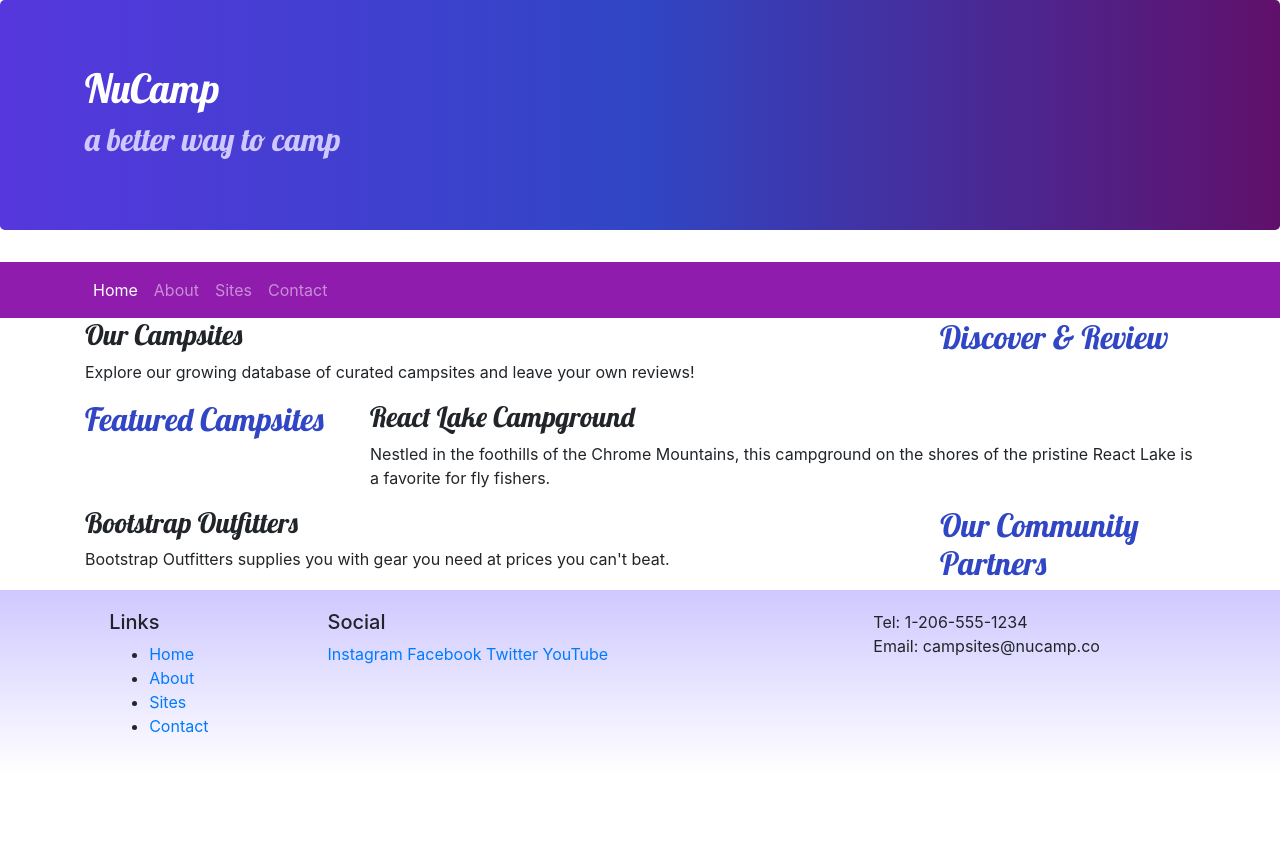
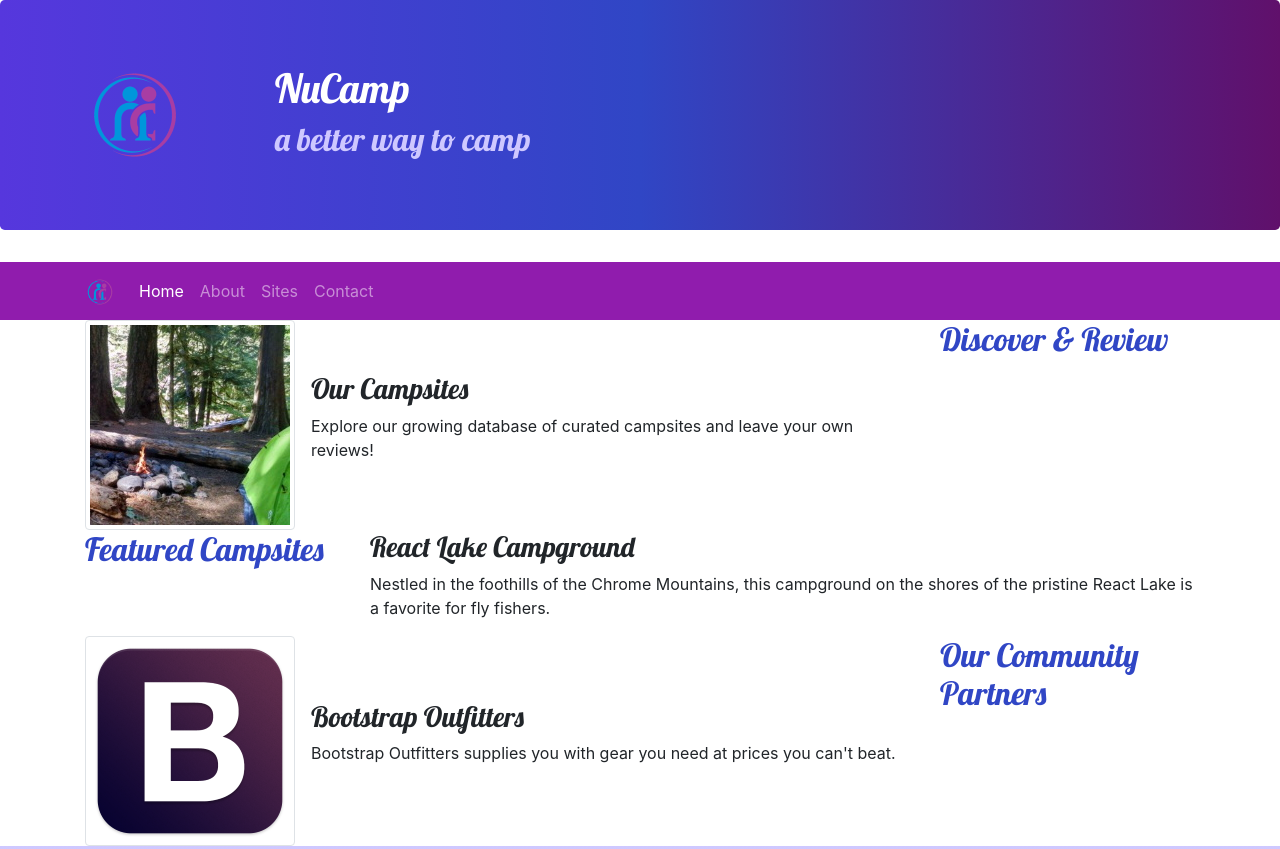
Before and after one commit to mtkrupka1138/bootcampstuff, a website: page index.html in a window 1280 px wide. Shown: the top 849 px of the page. Before the commit the page ends 800 px from the top, so only its background shows below. Drawn offline with nearby package versions, Linux system fonts and the light colour scheme.

Commit message:
Images and Media

```diff
--- a/index.html
+++ b/index.html
@@ -21,6 +21,9 @@
     <header class="jumbotron">
         <div class="container">
             <div class= "row">
+                <div class="col-4 col-sm-3 col-md-2 align-self-center">
+                    <img src="img/logo.png" class="img-fluid" />
+                </div>
                 <div class="col">
                     <h1>NuCamp</h1>
                     <h2>a better way to camp</h2>
@@ -31,7 +34,9 @@
 
     <nav class="navbar navbar-expand-sm navbar-dark sticky-top">
         <div class="container">
-            <button class="navbar-toggler ml-auto" type="button" data-toggle="collapse" data-target="#nucampNavbar">
+            <a class="navbar-brand" href="#"><img src="img/logo.png" height="30" width="30" /></a>
+            <button class="navbar-toggler" type="button" data-toggle="collapse" data-target="#nucampNavbar">
+            <button class="navbar-toggler" type="button" data-toggle="collapse" data-target="#nucampNavbar">
                 <span class="navbar-toggler-icon"></span>
             </button>
             <div class="collapse navbar-collapse" id="nucampNavbar">
@@ -51,8 +56,13 @@
                 <h2>Discover & Review</h2>
             </div>
             <div class="col">
-                <h3>Our Campsites</h3>
-                <p class="d-none d-sm-block">Explore our growing database of curated campsites and leave your own reviews!</p>
+                <div class="media">
+                    <img class="d-flex mr-3 img-thumbnail" src="img/breadcrumb-trail-thumb.jpg" alt="Breadcrumb Trail" />
+                    <div class="media-body align-self-center">
+                        <h3>Our Campsites</h3>
+                        <p class="d-none d-sm-block">Explore our growing database of curated campsites and leave your own reviews!</p>
+                    </div>
+                </div>
             </div>
         </div>
 
@@ -71,8 +81,13 @@
                 <h2>Our Community Partners</h2>
             </div>
             <div class="col">
-                <h3>Bootstrap Outfitters</h3>
-                <p class="d-none d-sm-block">Bootstrap Outfitters supplies you with gear you need at prices you can't beat.</p>
+                <div class="media">
+                    <img class="d-flex mr-3 img-thumbnail" src="img/bootstrap-thumb.png" alt="Bootstrap Outfitters" />
+                    <div class="media-body align-self-center">
+                        <h3>Bootstrap Outfitters</h3>
+        				<p class="d-none d-sm-block">Bootstrap Outfitters supplies you with gear you need at prices you can't beat.</p>
+                    </div>
+                </div>
             </div>
         </div>
     </div>
```
Also changed, not shown: aboutus.html (+8 -1 lines), img/bootstrap-thumb.png (added), img/breadcrumb-trail-thumb.jpg (added), img/breadcrumb-trail.jpg (added), img/chrome-river-thumb.jpg (added), img/chrome-river.jpg (added), img/logo.png (added), img/react-lake-thumb.jpg (added), img/react-lake.jpg (added).
